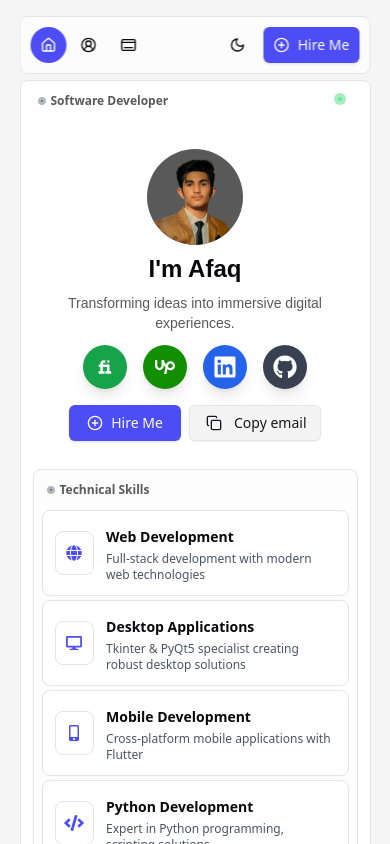
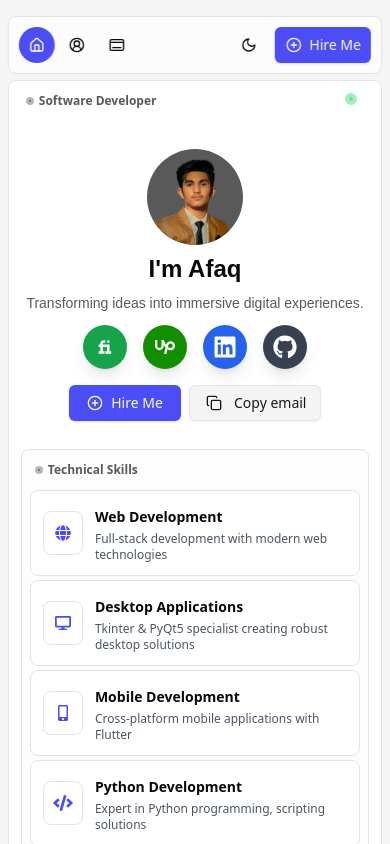
Before and after one commit to mafaqatiq/frontend, a Next.js app: page / in a window 390 px wide. Shown: the top 844 px of the page. Built offline with nearby package versions, Linux system fonts and the light colour scheme.

Commit message:
changed width of containers in mobile screens

```diff
--- a/app/(root)/page.tsx
+++ b/app/(root)/page.tsx
@@ -9,7 +9,7 @@ import FooterSection from "@/components/FooterSection";
 export default function Home() {
   return (
     <div
-      className={`dark:selection:bg-[#212121]   selection:bg-slate-400    mx-auto w-[90%] max-w-6xl mb-2 lg:mt-24 mt-20 lg:px-4  sm:px-4 lg:pt-4  sm:pt-4 lg:pb-2  sm:pb-2 px-1 py-2 dark:border-none border rounded-lg backdrop-blur-md dark:bg-[#242124]/50  bg-white `}
+      className={`dark:selection:bg-[#212121]   selection:bg-slate-400    mx-auto  w-[96%] sm:w-[90%] lg:w-[90%]max-w-6xl mb-2 lg:mt-24 mt-20 lg:px-4  sm:px-4 lg:pt-4  sm:pt-4 lg:pb-2  sm:pb-2 px-1 py-2 dark:border-none border rounded-lg backdrop-blur-md dark:bg-[#242124]/50  bg-white `}
     >
       <section className="home  scroll-mt-48 max-h-[600px] ">
         <HeroScetion />
--- a/app/(root)/profile/page.tsx
+++ b/app/(root)/profile/page.tsx
@@ -15,7 +15,7 @@ const Profile = () => {
   }
 
   return (
-    <div className="dark:selection:bg-[#212121] selection:bg-slate-400 mx-auto w-[90%] max-w-6xl mb-2 lg:mt-24 mt-20 lg:px-4 sm:px-4 lg:pt-4 sm:pt-4 lg:pb-2 sm:pb-2 px-1 py-2 dark:border-none border rounded-lg backdrop-blur-md dark:bg-[#242124]/50 bg-white">
+    <div className="dark:selection:bg-[#212121] selection:bg-slate-400 mx-auto w-[96%] sm:w-[90%] lg:w-[90%] max-w-6xl mb-2 lg:mt-24 mt-20 lg:px-4 sm:px-4 lg:pt-4 sm:pt-4 lg:pb-2 sm:pb-2 px-1 py-2 dark:border-none border rounded-lg backdrop-blur-md dark:bg-[#242124]/50 bg-white">
       <motion.div
         ref={ref}
         initial={{ opacity: 0, y: 20 }}
--- a/app/(root)/projects/[id]/page.tsx
+++ b/app/(root)/projects/[id]/page.tsx
@@ -31,7 +31,7 @@ const ProjectPage = () => {
       initial={{ opacity: 0, y: 50 }}
       animate={hasAnimated ? { opacity: 1, y: 0 } : {}}
       transition={{ duration: 0.8, ease: "easeOut" }}
-      className="dark:selection:bg-[#212121]  selection:bg-slate-400  mx-auto w-[90%] max-w-6xl mb-2 lg:mt-24 mt-20 lg:px-4 sm:px-4 lg:pt-4 sm:pt-4 lg:pb-2 sm:pb-2 px-1 py-2 dark:border-none border rounded-lg backdrop-blur-md dark:bg-[#242124]/50 bg-white"
+      className="dark:selection:bg-[#212121]  selection:bg-slate-400  mx-auto w-[96%] sm:w-[90%] lg:w-[90%] max-w-6xl mb-2 lg:mt-24 mt-20 lg:px-4 sm:px-4 lg:pt-4 sm:pt-4 lg:pb-2 sm:pb-2 px-1 py-2 dark:border-none border rounded-lg backdrop-blur-md dark:bg-[#242124]/50 bg-white"
     >
       <section className="skills scroll-mt-24 dark:bg-[#2c2c2c] bg-[#FDFDFD] rounded-lg mt-2 mx-2 lg:mx-0 sm:mx-0 sm:mt-0 lg:mt-0 border">
         <div className="w-full px-6 py-8 ">
--- a/app/(root)/projects/page.tsx
+++ b/app/(root)/projects/page.tsx
@@ -56,7 +56,7 @@ const Projects = () => {
   }, [inView, hasAnimated]);
 
   return (
-    <div className="dark:selection:bg-[#212121] selection:bg-slate-400 mx-auto w-[90%] max-w-6xl mb-2 lg:mt-24 mt-20 lg:px-4 sm:px-4 lg:pt-4 sm:pt-4 lg:pb-2 sm:pb-2 px-1 py-2 dark:border-none border rounded-lg backdrop-blur-md dark:bg-[#242124]/50 bg-white">
+    <div className="dark:selection:bg-[#212121] selection:bg-slate-400 mx-auto w-[96%] sm:w-[90%] lg:w-[90%] max-w-6xl mb-2 lg:mt-24 mt-20 lg:px-4 sm:px-4 lg:pt-4 sm:pt-4 lg:pb-2 sm:pb-2 px-1 py-2 dark:border-none border rounded-lg backdrop-blur-md dark:bg-[#242124]/50 bg-white">
       <motion.div
               ref={ref}
               initial={{ opacity: 0, y: 20 }}
--- a/components/Navbar.tsx
+++ b/components/Navbar.tsx
@@ -21,7 +21,7 @@ export default function Navbar() {
 
   return (
     <nav
-      className="fixed top-0 left-1/2 transform -translate-x-1/2 w-[90%] max-w-6xl mx-auto lg:px-4 my-4 p-2.5 lg:p-4 rounded-lg backdrop-blur-md
+      className="fixed top-0 left-1/2 transform -translate-x-1/2 w-[96%] sm:w-[90%] lg:w-[90%] max-w-6xl mx-auto lg:px-4 my-4 p-2.5 lg:p-4 rounded-lg backdrop-blur-md
       dark:bg-[#242124]/50 dark:border-none border bg-white/70 z-50"
     >
       <div className="flex items-center justify-between">
```
